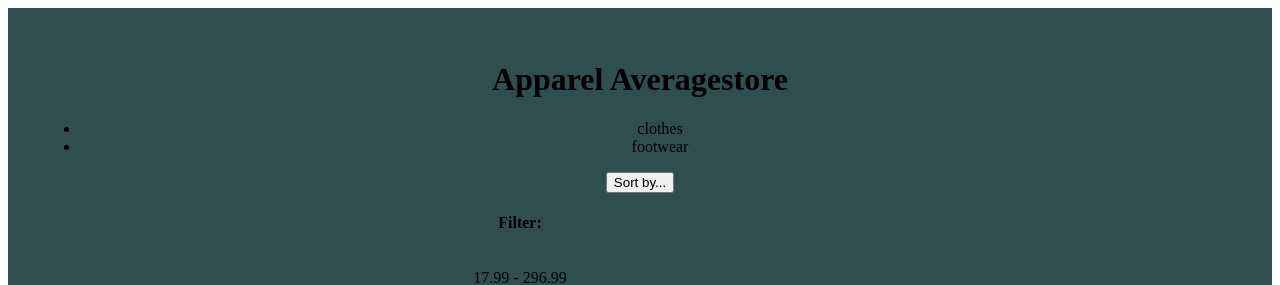
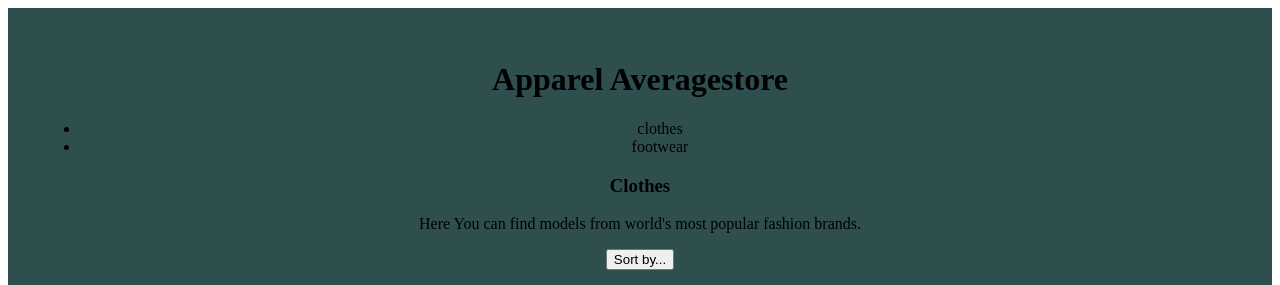
Before and after one commit to AntonRusev/Product-Listing-Page, a React (Vite) app: page / in a window 1280 px wide. Shown: the top 285 px of the page. Built offline with nearby package versions, Linux system fonts and the light colour scheme.

Commit message:
added Category Description and Footer components

```diff
--- a/src/App.jsx
+++ b/src/App.jsx
@@ -5,15 +5,19 @@ import { SortProducts } from './components/SortProducts/SortProducts';
 import { ProductProvider } from './context/ProductContext';
 
 import './App.css';
+import { CategoryDescription } from './components/CategoryDescription/CategoryDescription';
+import { Footer } from './components/Footer/Footer';
 
 function App() {
     return (
         <>
             <ProductProvider>
                 <Header />
+                <CategoryDescription />
                 <SortProducts />
                 <FilterProducts />
                 <ProductList />
+                <Footer />
             </ProductProvider>
         </>
     );
--- a/src/assets/data.js
+++ b/src/assets/data.js
@@ -775,3 +775,8 @@ export const productData = {
         },
     ]
 };
+
+export const categoryDescription = {
+    clothes: 'Here You can find models from world\'s most popular fashion brands.',
+    footwear: 'Browse the richest collection of crocks on the entire internet!',
+};
--- /dev/null
+++ b/src/components/CategoryDescription/CategoryDescription.jsx
@@ -0,0 +1,18 @@
+import { useContext } from 'react';
+
+import { ProductContext } from '../../context/ProductContext';
+import { categoryDescription } from '../../assets/data'
+import { firstLetterToCapital } from '../../utils/firstLetterToCapital';
+
+export const CategoryDescription = () => {
+    const { currentCategory } = useContext(ProductContext);
+
+    const categoryName = firstLetterToCapital(currentCategory);
+
+    return (
+        <section>
+            <h3>{categoryName}</h3>
+            <p>{categoryDescription[currentCategory]}</p>
+        </section>
+    );
+};
--- /dev/null
+++ b/src/components/Footer/Footer.jsx
@@ -0,0 +1,9 @@
+export const Footer = () => {
+    return (
+        <footer>
+            <p>T&C</p>
+            <p>Privacy Policy</p>
+            <p>Contact Us</p>
+        </footer>
+    );
+};
--- a/src/components/ProductsOutOfAll/ProductsOutOfAll.jsx
+++ b/src/components/ProductsOutOfAll/ProductsOutOfAll.jsx
@@ -1,9 +1,12 @@
+import { firstLetterToCapital } from "../../utils/firstLetterToCapital";
+
 export const ProductsOutOfAll = ({
     currentCategory,
     itemsToDisplay,
     productsShown
 }) => {
-    const category = currentCategory.charAt(0).toUpperCase() + currentCategory.slice(1);
+
+    const category = firstLetterToCapital(currentCategory)
     const allProducts = itemsToDisplay.length;
 
     let currentlyDisplayed;
--- /dev/null
+++ b/src/utils/firstLetterToCapital.js
@@ -0,0 +1,6 @@
+export const firstLetterToCapital = (string) => {
+    if (typeof string === "string") {
+        const modified = string.charAt(0).toUpperCase() + string.slice(1);
+        return modified;
+    };
+};
```
